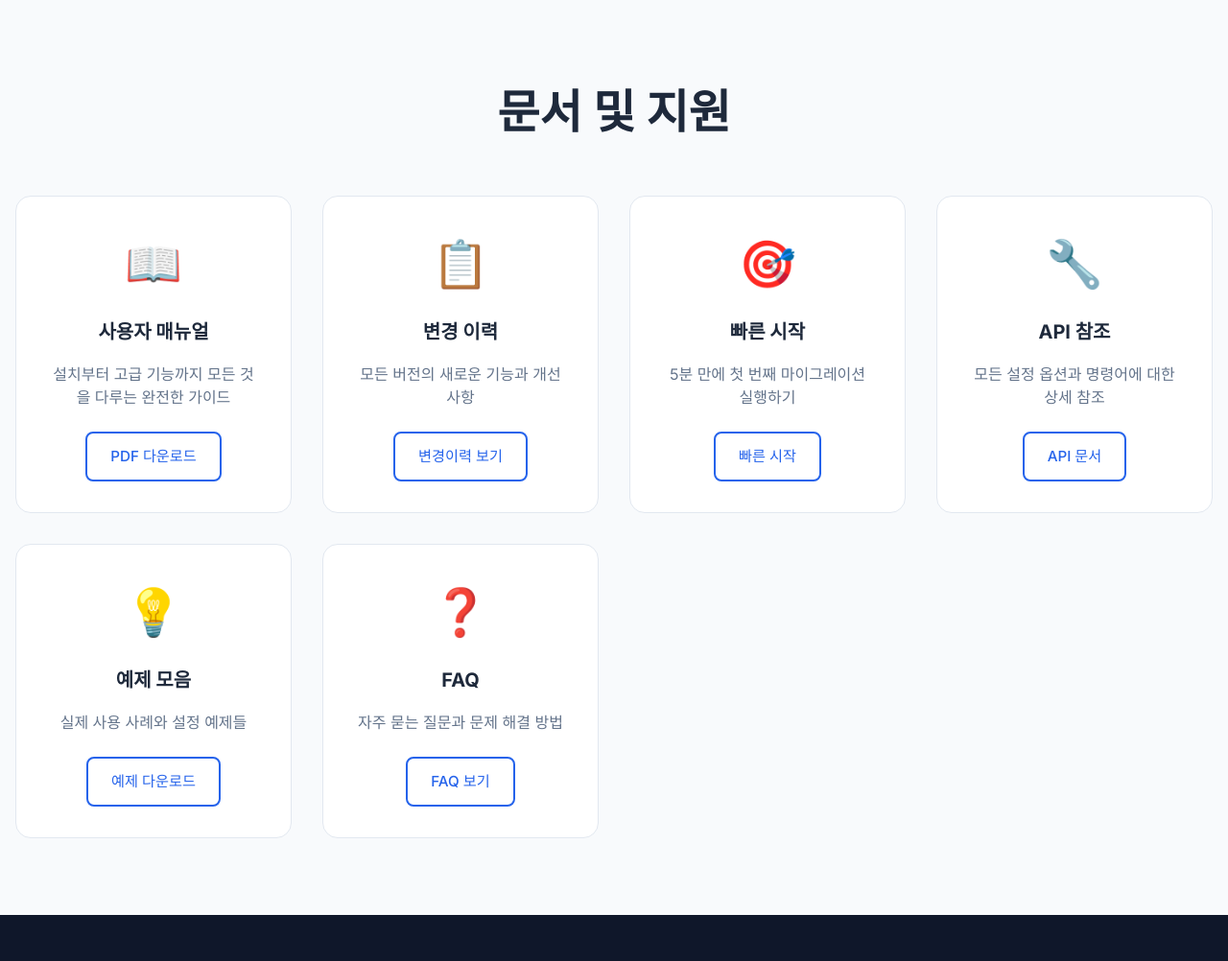
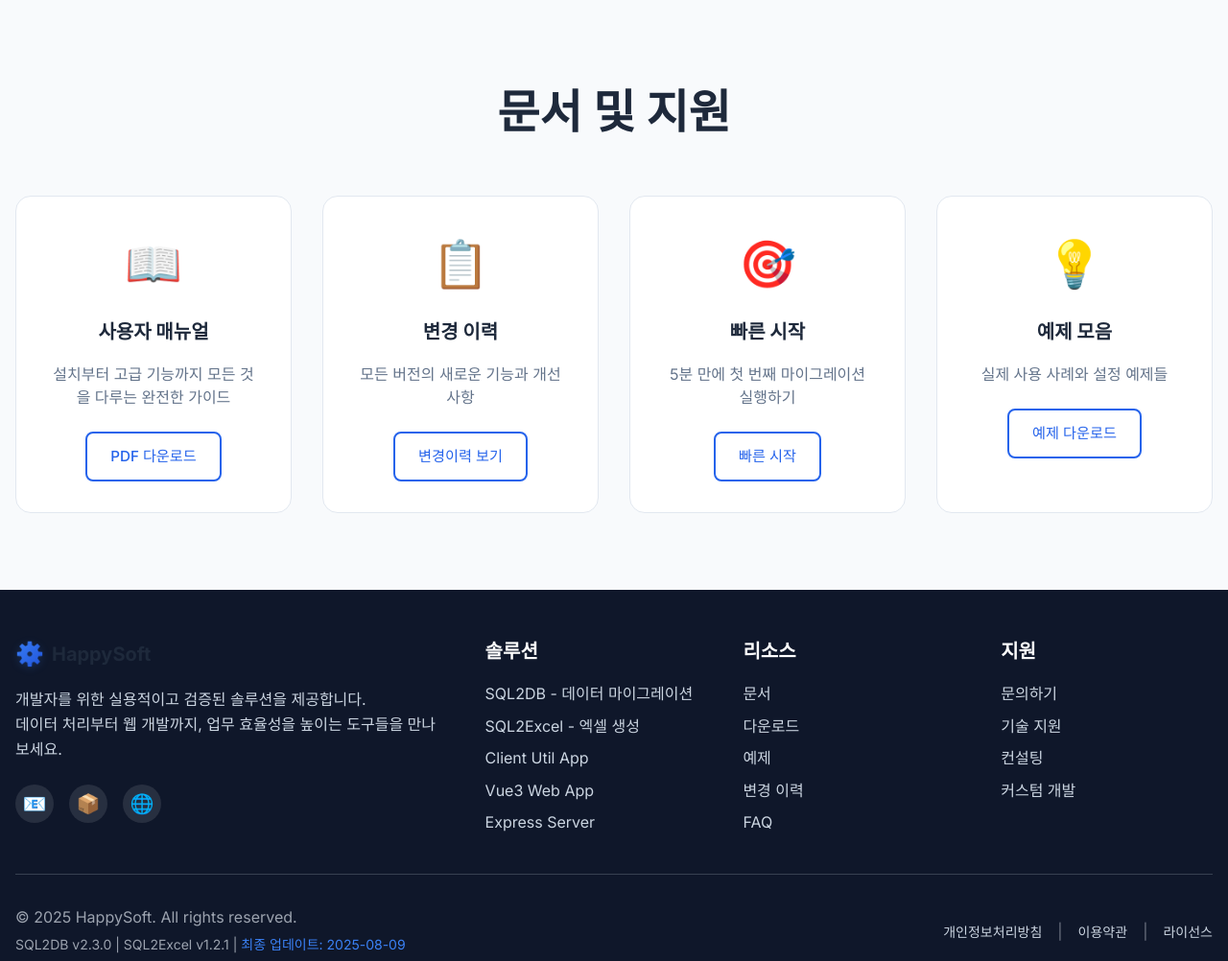
Before and after one commit to mrjung72/happysoft-website, a PHP site: page /sql2db.php in a window 1280 px wide. Shown: the part 5498-6500 px from the top of the page at 96% size. Run offline with PHP 8.4, Linux system fonts and the light colour scheme.

Commit message:
화면 수정 중 ...

```diff
--- a/includes/footer.php
+++ b/includes/footer.php
@@ -49,21 +49,11 @@
                 <div class="footer-section">
                     <h3 class="footer-title">지원</h3>
                     <ul class="footer-links">
-                        <li><a href="#contact">문의하기</a></li>
+                        <li><a href="index.php#contact">문의하기</a></li>
                         <li><a href="support.php">기술 지원</a></li>
                         <li><a href="consulting.php">컨설팅</a></li>
                         <li><a href="custom-development.php">커스텀 개발</a></li>
                     </ul>
-                    <div class="contact-info">
-                        <p class="contact-item">
-                            <strong>📧 이메일</strong><br>
-                            <a href="mailto:happysoftinfodesk@gmail.com">happysoftinfodesk@gmail.com</a>
-                        </p>
-                        <p class="contact-item">
-                            <strong>🕐 업무 시간</strong><br>
-                            평일 09:00 - 18:00 (KST)
-                        </p>
-                    </div>
                 </div>
             </div>
 
--- a/sql2db.php
+++ b/sql2db.php
@@ -488,25 +488,12 @@ node src/progress-cli.js monitor config/migration-queries.xml \
             </div>
 
             <div class="doc-card">
-                <div class="doc-icon">🔧</div>
-                <h3>API 참조</h3>
-                <p>모든 설정 옵션과 명령어에 대한 상세 참조</p>
-                <a href="docs/sql2db-api-reference.pdf" class="btn btn-outline">API 문서</a>
-            </div>
-
-            <div class="doc-card">
                 <div class="doc-icon">💡</div>
                 <h3>예제 모음</h3>
                 <p>실제 사용 사례와 설정 예제들</p>
                 <a href="docs/sql2db-examples.zip" class="btn btn-outline">예제 다운로드</a>
             </div>
 
-            <div class="doc-card">
-                <div class="doc-icon">❓</div>
-                <h3>FAQ</h3>
-                <p>자주 묻는 질문과 문제 해결 방법</p>
-                <a href="docs/sql2db-faq.pdf" class="btn btn-outline">FAQ 보기</a>
-            </div>
         </div>
     </div>
 </section>
```
Also changed, not shown: sql2excel.php (+0 -13 lines).
